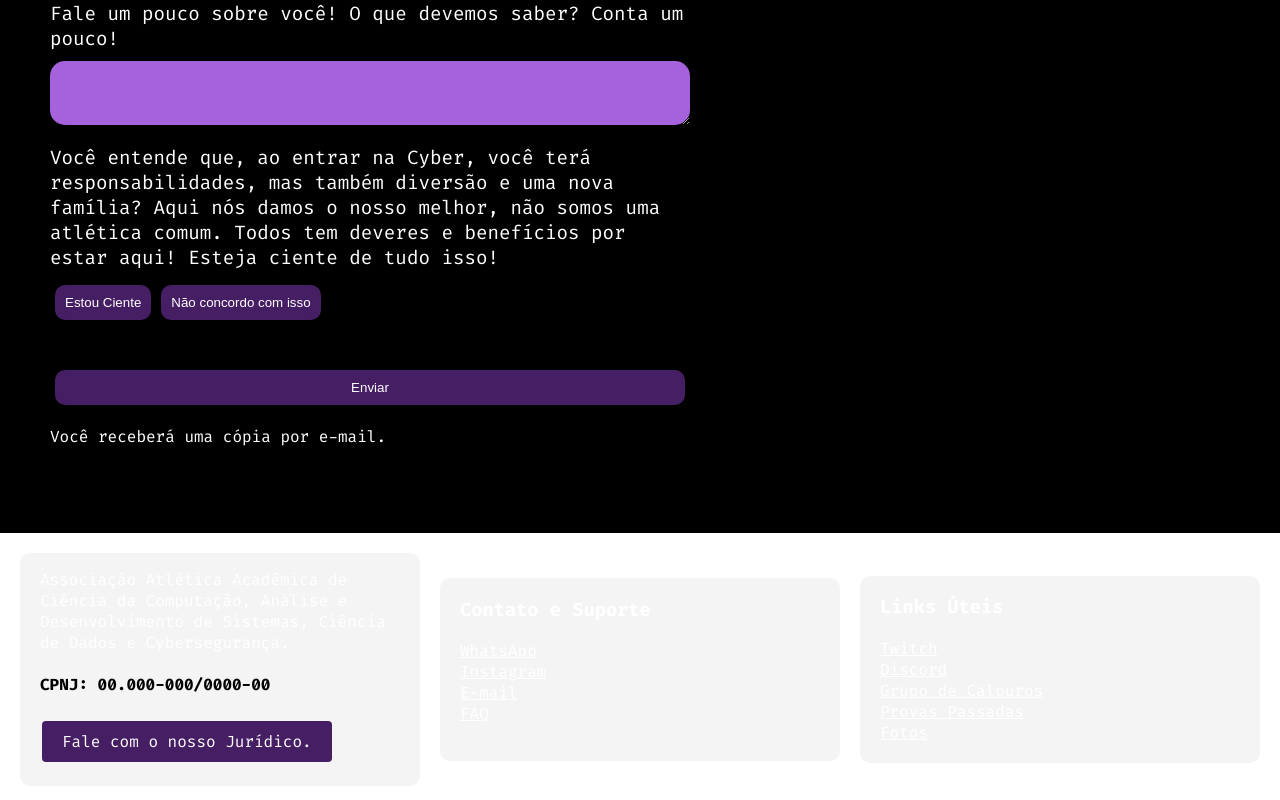
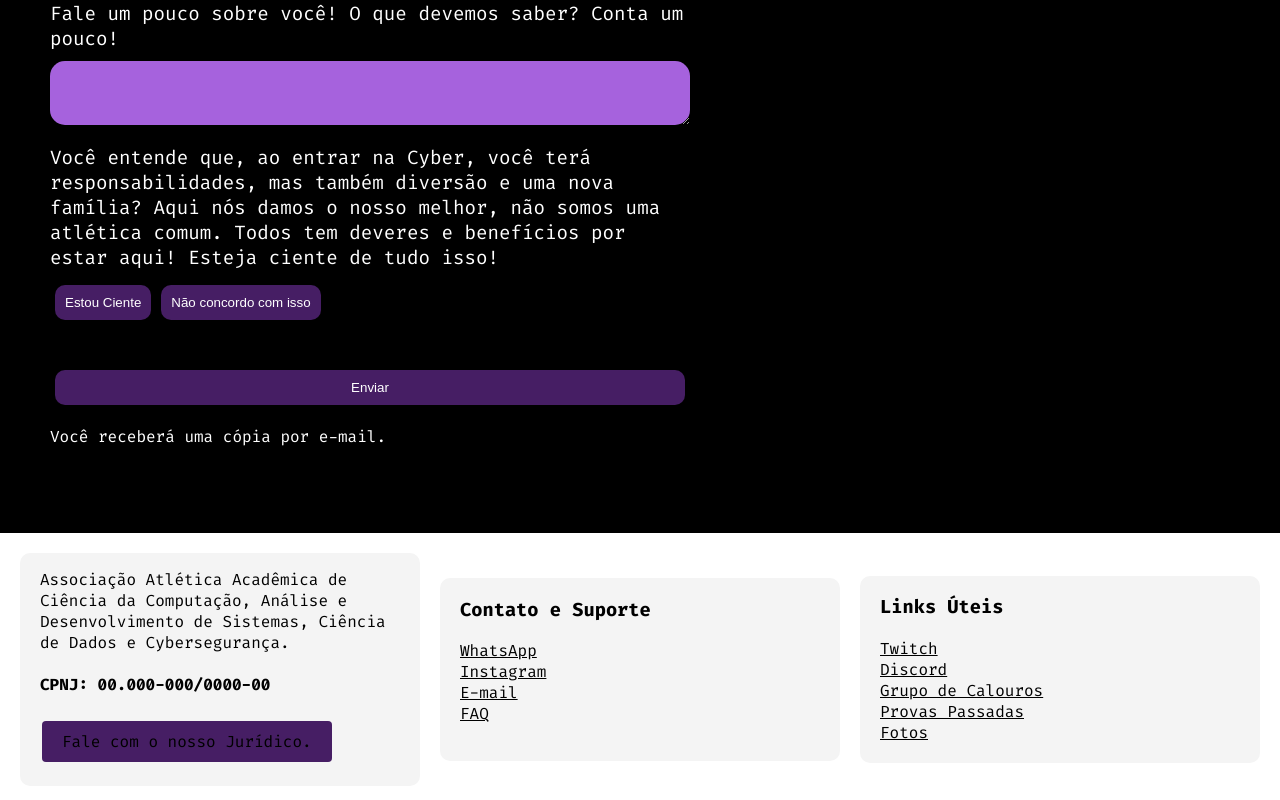
Before and after one commit to thecybernetica/cybernetica, a React (Create React App) app: page /#/formulario in a window 1280 px wide. Shown: the part 2308-3108 px from the top of the page. Built offline with nearby package versions, Linux system fonts and the light colour scheme.

Commit message:
fix: Footer styling

```diff
--- a/src/components/Footer/Footer.css
+++ b/src/components/Footer/Footer.css
@@ -25,6 +25,14 @@
   color: black;
 }
 
+.contact-info {
+  p,
+  a,
+  h3 {
+    color: black;
+  }
+}
+
 @media (max-width: 600px) {
   .footer {
     flex-direction: column;
--- a/src/components/Footer/Footer.jsx
+++ b/src/components/Footer/Footer.jsx
@@ -14,7 +14,7 @@ const Footer = () => {
           </p>
           <h4>CPNJ: 00.000-000/0000-00</h4>
 
-          <p className="button">Fale com o nosso Jurídico.</p>
+          <div className="button">Fale com o nosso Jurídico.</div>
         </div>
 
         <div className="space-divider" />
```
